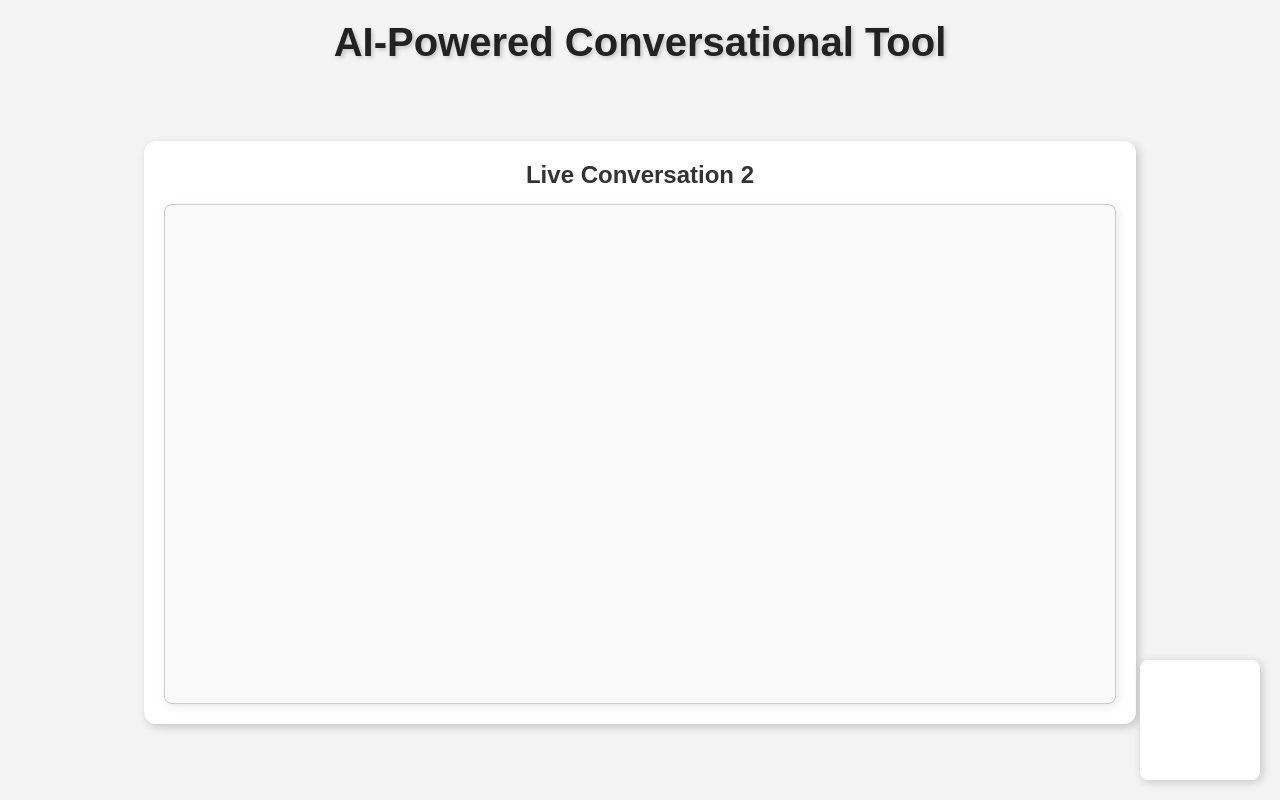
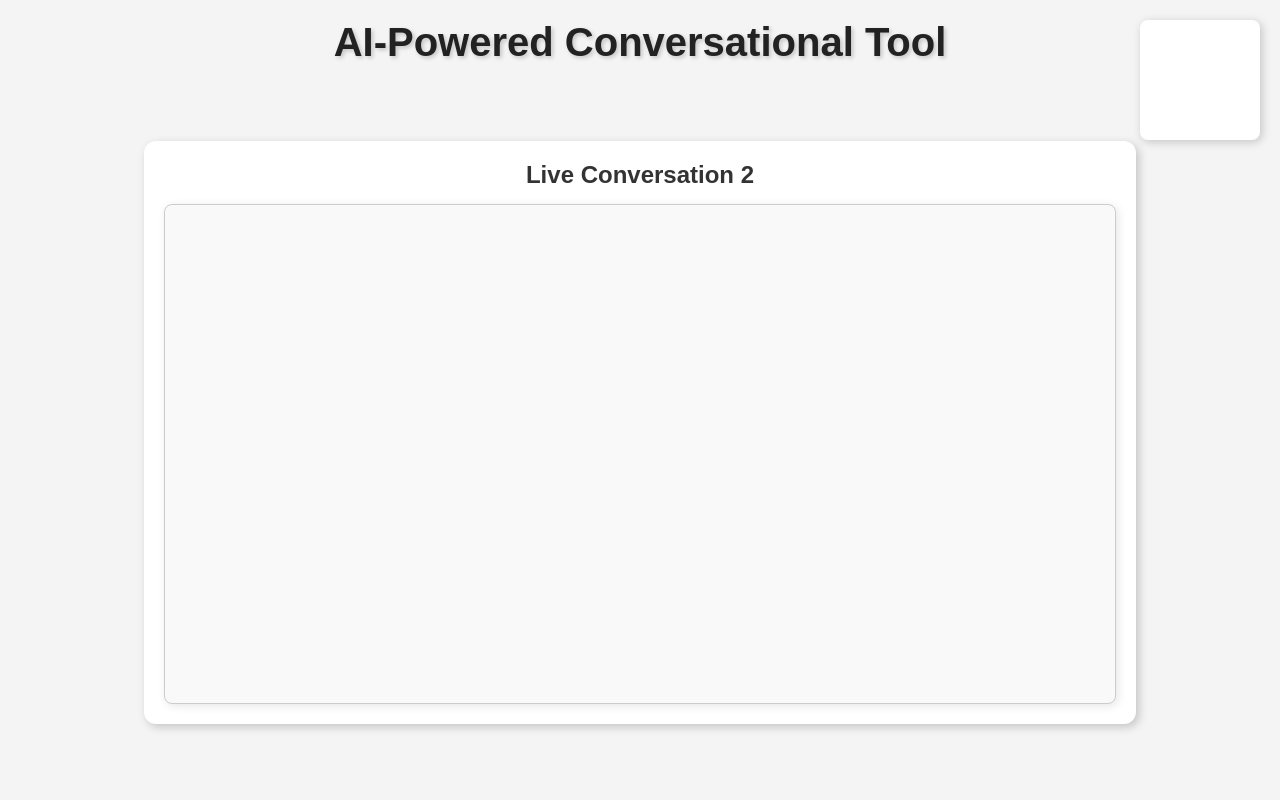
Before and after one commit to yu5july8/backend_new, a Django app: page /chatroom/ in a window 1280 px wide. Run offline with Django 5.2, Linux system fonts and the light colour scheme.

Commit message:
id changed for qr code

```diff
--- a/chat/assets/scripts/scripts.js
+++ b/chat/assets/scripts/scripts.js
@@ -18,6 +18,8 @@ document.addEventListener("DOMContentLoaded", function () {
     }
 
     setupWebSocket(); // ✅ Enable WebSocket connection
+    console.log("DOM fully loaded. Running QR Code generator...");
+    generateQRCode();
 });
 
 // ✅ Ensure chatroom opens ONLY after login
@@ -100,6 +102,8 @@ function notifyMainScreen(userName, userType) {
     }
 }
 
+document.getElementById("qr-code-index")
+document.getElementById("qr-code-chatroom")
 function generateQRCode() {
     let qrIndex = document.getElementById("qr-code-index");
     let qrChatroom = document.getElementById("qr-code-chatroom");
--- a/chat/assets/styles/styles.css
+++ b/chat/assets/styles/styles.css
@@ -35,7 +35,7 @@ p {
 }
 
 /* ========== QR Code Styling (Index Page) ========== */
-/* QR Code on Index (Centered) */
+/* ✅ Center QR Code for Index Page */
 #qr-container-index {
     display: flex;
     justify-content: center;
@@ -54,20 +54,17 @@ p {
     height: 200px;
 }
 
-/* QR Code in Chatroom (Bottom-Right Corner) */
+/* ✅ Position QR Code in Chatroom Corner */
 #qr-container-chatroom {
-    position: fixed;
-    bottom: 20px;
+    position: absolute;
+    top: 20px;
     right: 20px;
-    width: 120px;
-    height: 120px;
     background: white;
     padding: 10px;
     border-radius: 8px;
     box-shadow: 2px 2px 10px rgba(0, 0, 0, 0.2);
-    display: flex;
-    justify-content: center;
-    align-items: center;
+    width: 120px;
+    height: 120px;
 }
 
 #qr-code-chatroom {
--- a/chat/templates/chat/chatroom.html
+++ b/chat/templates/chat/chatroom.html
@@ -6,6 +6,7 @@
     <meta name="viewport" content="width=device-width, initial-scale=1.0">
     <title>AI-Powered Conversational Tool</title>
     <link rel="stylesheet" href="{% static 'styles/styles.css' %}">
+    <script src="https://cdnjs.cloudflare.com/ajax/libs/qrcodejs/1.0.0/qrcode.min.js"></script>
     <script src="{% static 'scripts/scripts.js' %}" defer></script>
 </head>
 <body>
--- a/chat/templates/chat/index.html
+++ b/chat/templates/chat/index.html
@@ -7,8 +7,8 @@
     <title>AI-Powered Conversational Tool</title>
     <link rel="stylesheet" href="{% static 'styles/styles.css' %}">
     <link rel="icon" href="{% static 'images/imagefavicon.png' %}" type="image/x-icon">
-    <script src="{% static 'scripts/scripts.js' %}" defer></script>
-    <script src="https://cdnjs.cloudflare.com/ajax/libs/qrcodejs/1.0.0/qrcode.min.js" defer></script> <!-- Load QR Code Library from CDN -->
+    <script src="https://cdnjs.cloudflare.com/ajax/libs/qrcodejs/1.0.0/qrcode.min.js"></script>
+    <script src="{% static 'scripts/scripts.js' %}" defer></script> <!-- Load QR Code Library from CDN -->
 </head>
 <body>
     <h1>Welcome to the AI-Powered Conversational Tool</h1>
```
